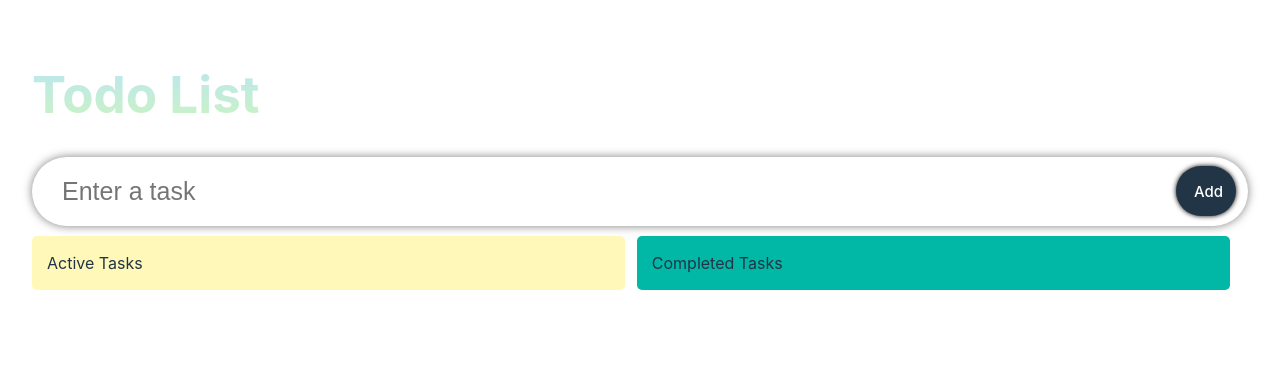
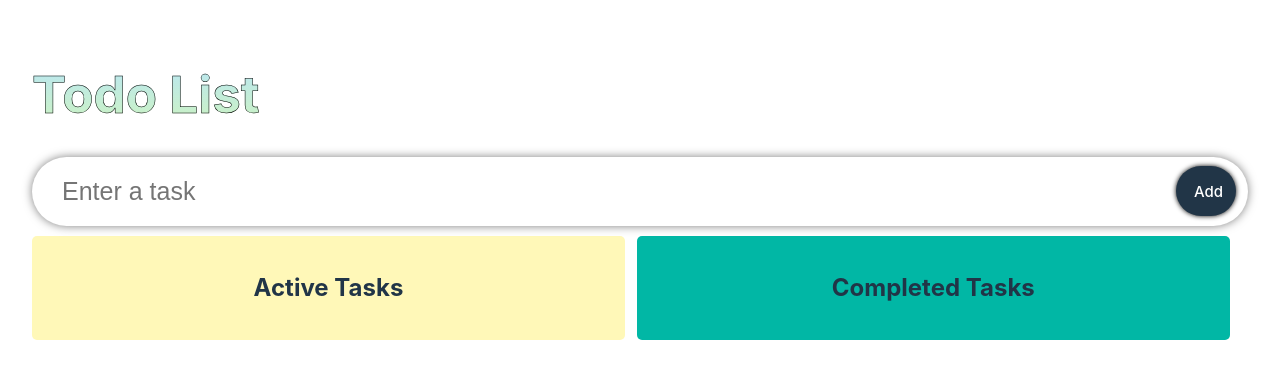
Before and after one commit to pntErk/ToDoList, a React (Vite) app: page / in a window 1280 px wide. Shown: the top 378 px of the page. Built offline with nearby package versions, Linux system fonts and the light colour scheme.

Commit message:
update index.css

```diff
--- a/src/components/TodoList.tsx
+++ b/src/components/TodoList.tsx
@@ -25,7 +25,7 @@ const TodoList: React.FC<Props> = ({
             ref={provided.innerRef}
             {...provided.droppableProps}
           >
-            <span className="todos__heading">Active Tasks</span>
+            <span className="todos__heading"><h3>Active Tasks</h3></span>
             {todos.map((todo, index) => (
               <SingleTodo
                 index={index}
@@ -46,7 +46,7 @@ const TodoList: React.FC<Props> = ({
             ref={provided.innerRef}
             {...provided.droppableProps}
           >
-            <span className="todos__heading">Completed Tasks</span>
+            <span className="todos__heading"><h3>Completed Tasks</h3></span>
             {completedTodos.map((todo, index) => (
               <SingleTodo
                 index={index}
--- a/src/index.css
+++ b/src/index.css
@@ -44,6 +44,12 @@ h1 {
   -webkit-text-fill-color: transparent;
 }
 
+h3 {
+  font-size: 1.5rem;
+  line-height: 1.1;
+  text-align: center;
+}
+
 button {
   border-radius: 8px;
   border: 1px solid transparent;
@@ -72,4 +78,8 @@ button:focus-visible {
   button {
     background-color: #f9f9f9;
   }
+  h1 {
+    -webkit-text-stroke-width: 0.5px;
+  -webkit-text-stroke-color: black;
+  }
 }
```
